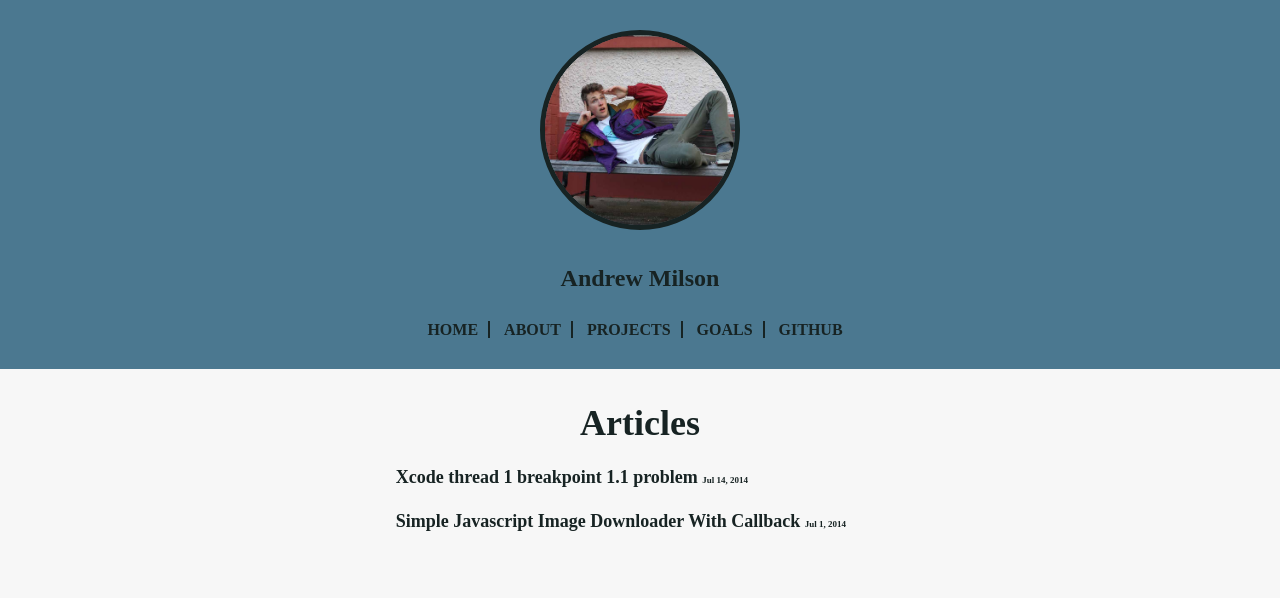
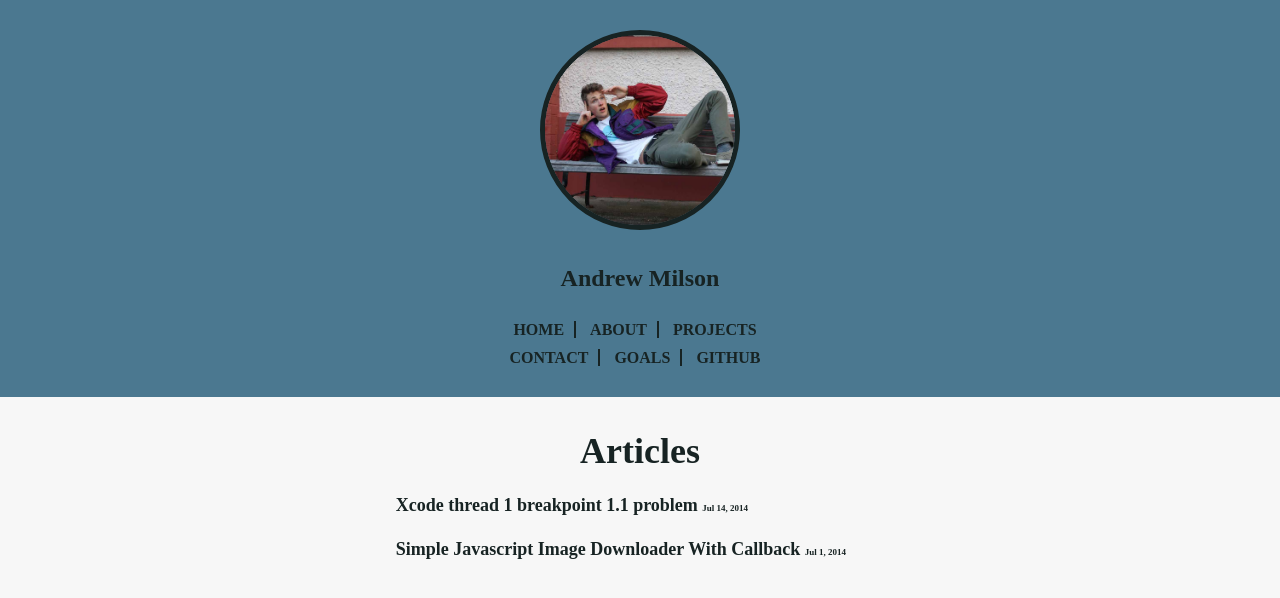
Before and after one commit to andrewmilson/andrewmilson.github.io, a Jekyll site: the page built from index.html, in a window 1280 px wide. Shown: the top 598 px of the page. Built offline with Jekyll 4.4.1, drawn with Linux system fonts in a browser that asks for light colours; some web fonts are replaced; Markdown is read by kramdown in place of the engine named in the settings.

Commit message:
Added contact link.

```diff
--- a/_includes/aside.html
+++ b/_includes/aside.html
@@ -26,7 +26,8 @@
   <ul id="nav">
     <li><a href="/">HOME</a></li>
     <li><a href="/about/">ABOUT</a></li>
-    <li><a href="/projects/">PROJECTS</a></li>
+    <li><a href="/projects/">PROJECTS</a><br></li>
+    <li><a href="mailto:thisisafakeemail@fakestshitout.com" onClick="this.href = this.href.replace('thisisafakeemail', 'andrew.j.milson'); this.href= this.href.replace('fakestshitout', 'gmail');" target="_blank">CONTACT</a></li>
     <li><a href="/goals/">GOALS</a></li>
     <li><a href="https://github.com/andrewmilson" target="_blank">GITHUB</a></li>
   </ul>
--- a/source/css/style.styl
+++ b/source/css/style.styl
@@ -15,7 +15,7 @@
       margin 0 10px 0 0
       border-right 2px solid #172323
 
-      &:last-child
+      &:nth-child(3n + 3)
         border none
         margin 0
 
```
Also changed, not shown: assets/css/main.min.css, assets/css/style.min.css.
